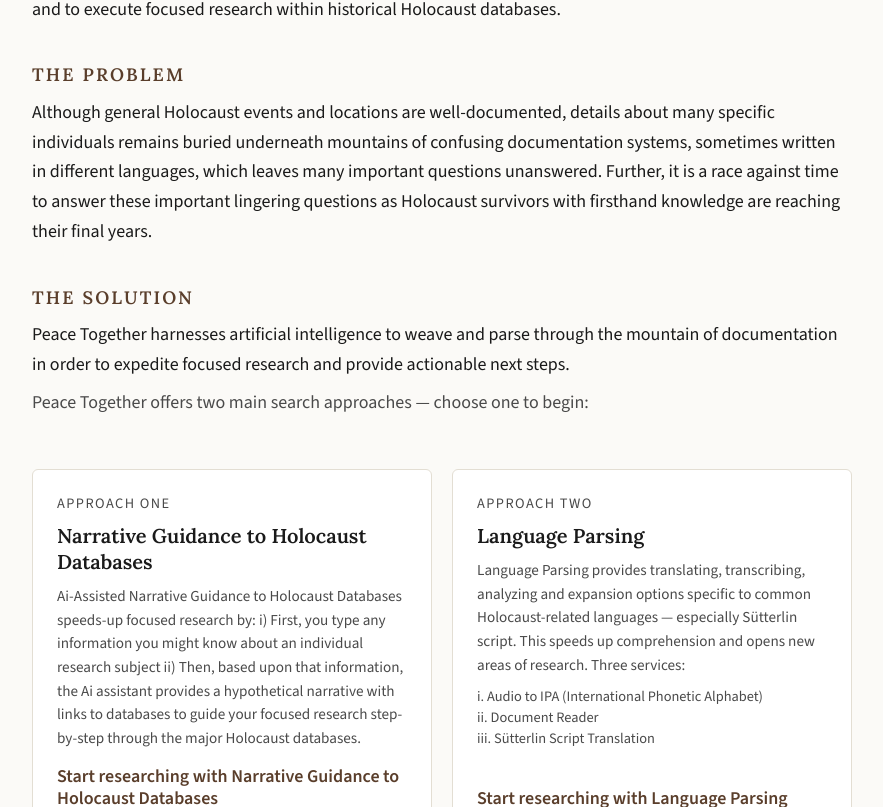
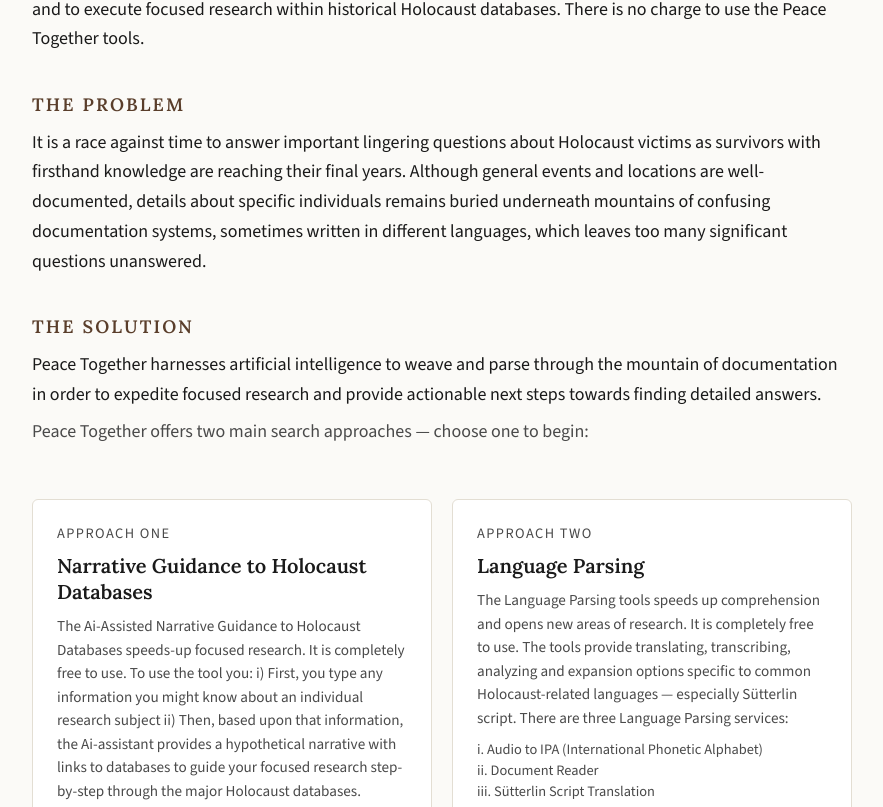
Before and after one commit to luckyix39/Script-Bridge, a React (Vite) app in the folder frontend/: page / in a window 1280 px wide. Shown: the part 333-1140 px from the top of the page, without its empty margins (198-1081 px from the left). Built offline with nearby package versions, Linux system fonts and the light colour scheme.

Commit message:
Update Landing.tsx

```diff
--- a/frontend/src/pages/Landing.tsx
+++ b/frontend/src/pages/Landing.tsx
@@ -19,19 +19,19 @@ export default function Landing({ onNavigate }: Props) {
           Peace Together (PT) aims to assist heirs and
           any researcher (even those without historical knowledge)
           to find and to execute focused research within historical
-          Holocaust databases.
+          Holocaust databases. There is no charge to use the Peace Together tools.
         </p>
       </section>
 
       <section className={styles.section}>
         <h2 className={styles.h}>The Problem</h2>
         <p>
-           Although general Holocaust events and locations are
-          well-documented, details about many specific individuals
+           It is a race against time to answer important lingering questions about Holocaust victims as survivors with firsthand
+          knowledge are reaching their final years. Although general events and locations are
+          well-documented, details about specific individuals
           remains buried underneath mountains of confusing documentation systems,
-          sometimes written in different languages, which leaves many important questions unanswered.
-          Further, it is a race against time to answer these important lingering questions as Holocaust survivors with firsthand
-          knowledge are reaching their final years.
+          sometimes written in different languages, which leaves too many significant questions unanswered.
+
 
         </p>
       </section>
@@ -41,8 +41,7 @@ export default function Landing({ onNavigate }: Props) {
         <p>
           Peace Together harnesses artificial intelligence to weave and parse through the mountain of
           documentation in order to expedite focused research
-          and provide actionable next steps.
-        </p>
+          and provide actionable next steps towards finding detailed answers.         </p>
         <p className={styles.subtle}>
           Peace Together offers two main search approaches — choose one to begin:
         </p>
@@ -58,30 +57,30 @@ export default function Landing({ onNavigate }: Props) {
             Narrative Guidance to Holocaust Databases
           </span>
           <span className={styles.cardBody}>
-            Ai-Assisted Narrative Guidance to Holocaust Databases speeds-up focused research by:
+            The Ai-Assisted Narrative Guidance to Holocaust Databases speeds-up focused research. It is completely free to use. To use the tool you:
            i) First, you type any information you might know about an individual research subject
-            ii) Then, based upon that information, the Ai assistant provides a hypothetical narrative with links to databases to guide your focused research
+            ii) Then, based upon that information, the Ai-assistant provides a hypothetical narrative with links to databases to guide your focused research
             step-by-step through the major Holocaust databases.
 
           </span>
-          <span className={styles.cardCta}>Start researching with Narrative Guidance to Holocaust Databases</span>
+          <span className={styles.cardCta}>Click this button to take you to the page with the Narrative Guidance to Holocaust Databases tool</span>
         </button>
 
         <button className={styles.card} onClick={() => onNavigate('ipa')}>
           <span className={styles.cardNum}>Approach Two</span>
           <span className={styles.cardTitle}>Language Parsing</span>
           <span className={styles.cardBody}>
-            Language Parsing provides translating, transcribing, analyzing and
+            The Language Parsing tools speeds up comprehension and opens
+            new areas of research. It is completely free to use. The tools provide translating, transcribing, analyzing and
             expansion options specific to common Holocaust-related languages —
-            especially Sütterlin script. This speeds up comprehension and opens
-            new areas of research. Three services:
+            especially Sütterlin script. There are three Language Parsing services:
           </span>
           <span className={styles.cardList}>
             <span>i. Audio to IPA (International Phonetic Alphabet)</span>
             <span>ii. Document Reader</span>
             <span>iii. Sütterlin Script Translation</span>
           </span>
-          <span className={styles.cardCta}>Start researching with Language Parsing</span>
+          <span className={styles.cardCta}>Click this button to take you to the page with the Language Parsing tools</span>
         </button>
       </div>
 
```
